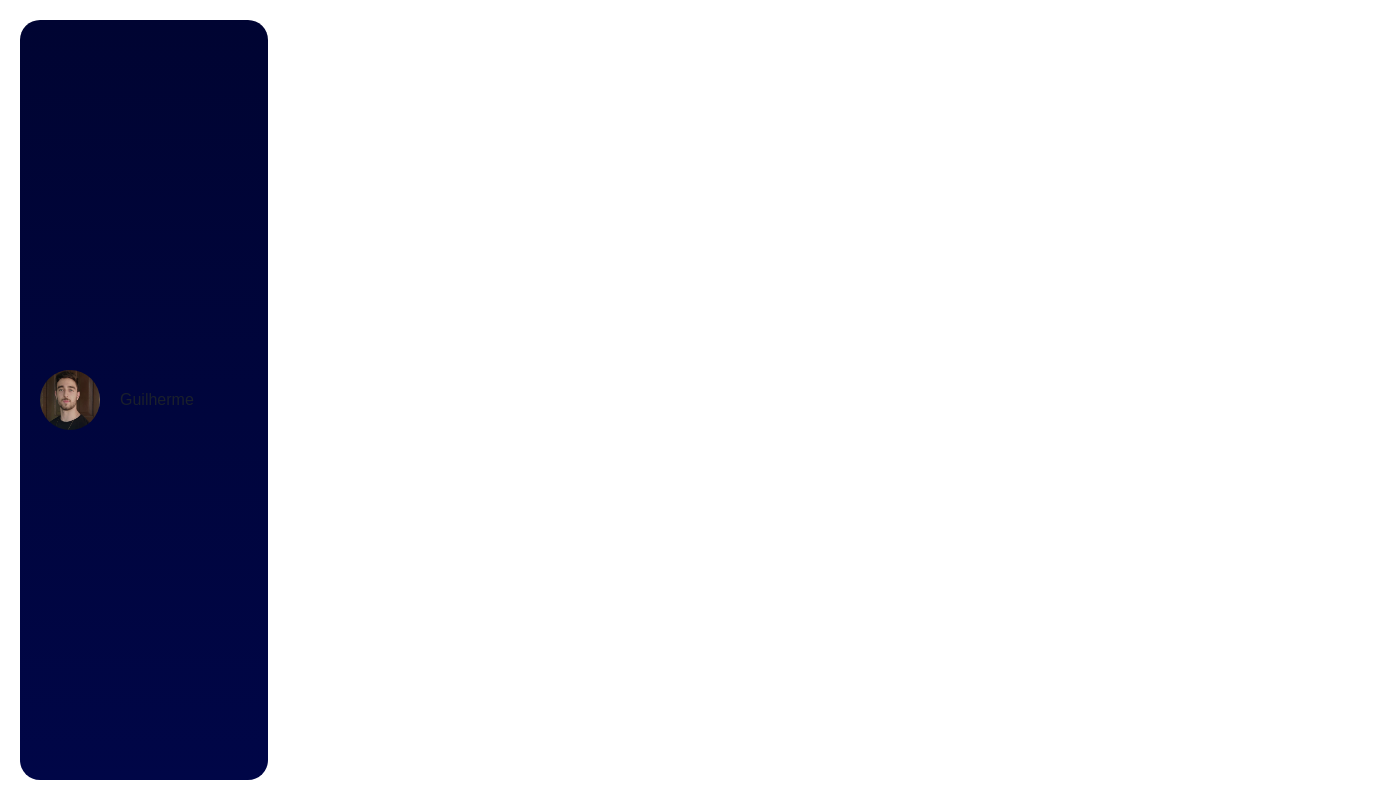
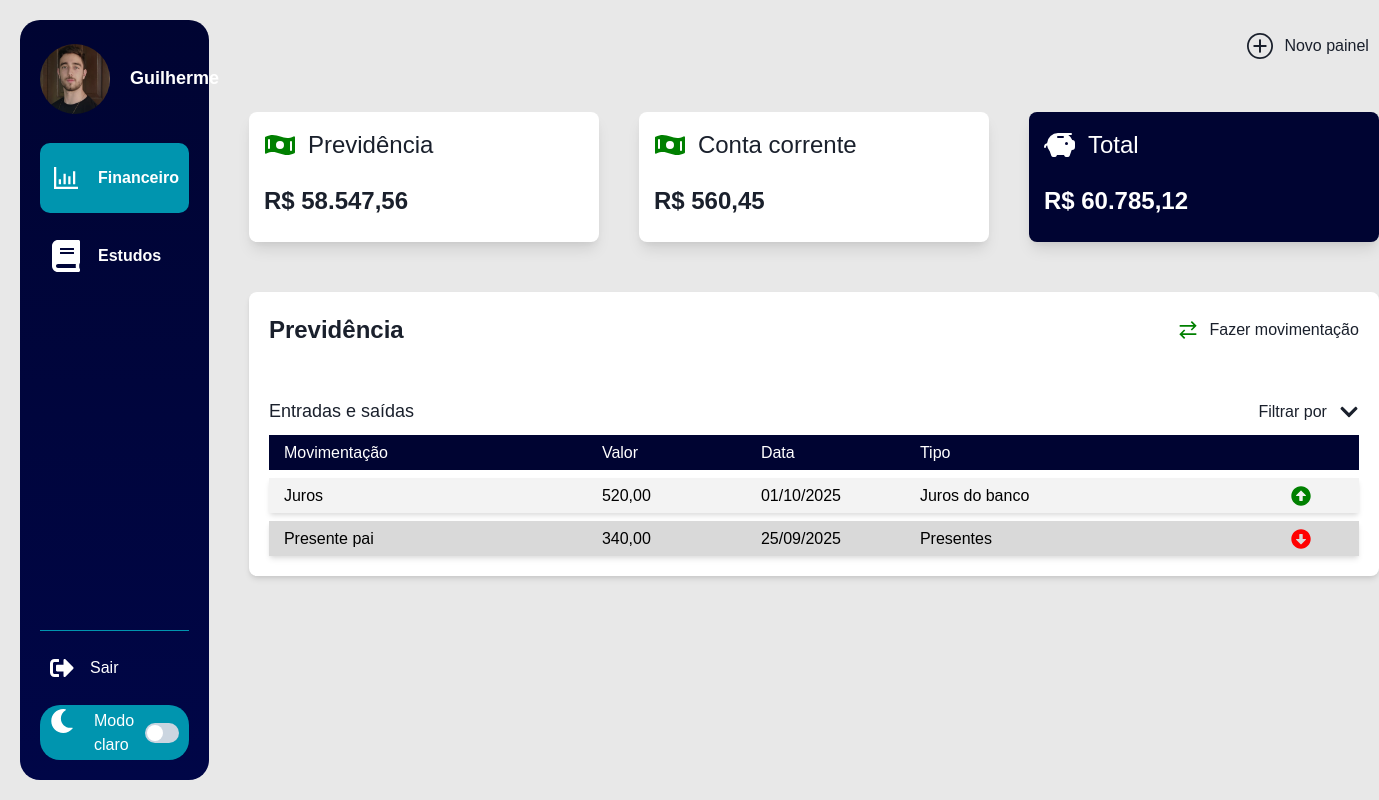
Before and after one commit to GuilhermeNairne/projeto-pessoal-frontend, a Next.js app: page /financeiro in a window 1280 px wide. Shown: the whole page, 1379 px wide, since content can reach past the window. Built offline with nearby package versions, Linux system fonts and the light colour scheme.

Commit message:
Menu e iniciando tela de financeiro

```diff
--- a/package.json
+++ b/package.json
@@ -15,7 +15,8 @@
     "framer-motion": "^12.23.24",
     "next": "16.0.3",
     "react": "19.2.0",
-    "react-dom": "19.2.0"
+    "react-dom": "19.2.0",
+    "react-icons": "^5.5.0"
   },
   "devDependencies": {
     "@types/node": "^20",
--- a/src/app/financeiro/page.tsx
+++ b/src/app/financeiro/page.tsx
@@ -1,12 +1,140 @@
 "use client";
 
 import { Menu } from "@/componnents/menu";
-import { Flex } from "@chakra-ui/react";
+import { PainelContas } from "@/componnents/painel-contas";
+import { Box, Flex, HStack, Icon, Stack, Text } from "@chakra-ui/react";
+import { IoIosAddCircleOutline } from "react-icons/io";
+import { GrTransaction } from "react-icons/gr";
+import {
+  FaChevronDown,
+  FaArrowAltCircleUp,
+  FaArrowAltCircleDown,
+} from "react-icons/fa";
+
+const ocorrenciasPrevidencia = [
+  {
+    nome: "Juros",
+    valor: "520,00",
+    data: "01/10/2025",
+    tipo: "Juros do banco",
+    movimentacao: "entrada",
+  },
+  {
+    nome: "Presente pai",
+    valor: "340,00",
+    data: "25/09/2025",
+    tipo: "Presentes",
+    movimentacao: "saida",
+  },
+];
 
 export default function Financeiro() {
   return (
-    <Flex w={"100%"} h={"100%"} p={"20px"}>
+    <Flex w={"100%"} h={"100%"} p={"20px"} flexDir={"row"} gap={10}>
       <Menu />
+
+      <Flex flexDir={"column"}>
+        <HStack justifyContent={"flex-end"} mt={"10px"} mr={"10px"}>
+          <Icon as={IoIosAddCircleOutline} boxSize={"8"} />
+          <Text>Novo painel</Text>
+        </HStack>
+
+        <PainelContas />
+
+        <Box
+          display={"flex"}
+          flexDir={"column"}
+          bg={"white"}
+          boxShadow={"md"}
+          mt={"50px"}
+          p={"20px"}
+          borderRadius={"8px"}
+        >
+          <HStack display={"flex"} justifyContent={"space-between"}>
+            <Text fontSize={"2xl"} fontWeight={"bold"}>
+              Previdência
+            </Text>
+            <Box display={"flex"} flexDir={"row"} alignItems={"center"} gap={3}>
+              <Icon as={GrTransaction} boxSize={"5"} color={"green"} />
+              <Text>Fazer movimentação</Text>
+            </Box>
+          </HStack>
+
+          <HStack
+            display={"flex"}
+            justifyContent={"space-between"}
+            alignItems={"center"}
+            mt={"50px"}
+          >
+            <Text fontSize={"lg"}>Entradas e saídas</Text>
+            <Box display={"flex"} flexDir={"row"} alignItems={"center"} gap={3}>
+              <Text>Filtrar por</Text>
+              <Icon as={FaChevronDown} boxSize={"5"} />
+            </Box>
+          </HStack>
+
+          <Stack mt={"10px"}>
+            <Box
+              display={"flex"}
+              flexDir={"row"}
+              bg={"menu_principal"}
+              w={"full"}
+              h={"35px"}
+              alignItems={"center"}
+              px={"15px"}
+            >
+              <Text w={"30%"} color={"white"}>
+                Movimentação
+              </Text>
+              <Text w={"15%"} color={"white"}>
+                Valor
+              </Text>
+              <Text w={"15%"} color={"white"}>
+                Data
+              </Text>
+              <Text w={"15%"} color={"white"}>
+                Tipo
+              </Text>
+              <Text w={"10%"} color={"white"}></Text>
+            </Box>
+            {ocorrenciasPrevidencia.map((occ, index) => (
+              <Box
+                boxShadow={"md"}
+                display={"flex"}
+                flexDir={"row"}
+                bg={index % 2 === 0 ? "#F3F3F3" : "#D9D9D9"}
+                w={"full"}
+                h={"35px"}
+                alignItems={"center"}
+                px={"15px"}
+              >
+                <Text w={"30%"} color={"black"}>
+                  {occ.nome}
+                </Text>
+                <Text w={"15%"} color={"black"}>
+                  {occ.valor}
+                </Text>
+                <Text w={"15%"} color={"black"}>
+                  {occ.data}
+                </Text>
+                <Text w={"35%"} color={"black"}>
+                  {occ.tipo}
+                </Text>
+                <Icon
+                  w={"10%"}
+                  as={
+                    occ.movimentacao === "entrada"
+                      ? FaArrowAltCircleUp
+                      : FaArrowAltCircleDown
+                  }
+                  color={occ.movimentacao === "entrada" ? "green" : "red"}
+                  boxSize={"5"}
+                />
+              </Box>
+            ))}
+          </Stack>
+        </Box>
+      </Flex>
     </Flex>
   );
 }
--- a/src/app/layout.tsx
+++ b/src/app/layout.tsx
@@ -24,16 +24,16 @@ export default function RootLayout({
       <body
         className={`${geistSans.variable} ${geistMono.variable}`}
         style={{
-          height: "10vh",
+          height: "100vh",
+          // height: "100%",
           width: "100%",
-          minHeight: "100vh",
+          // minHeight: "100vh",
           display: "flex",
           flexDirection: "column",
+          backgroundColor: "#E8E8E8",
         }}
       >
-        <Box h="100%">
-          <ChakraProvider theme={myTheme}>{children}</ChakraProvider>
-        </Box>
+        <ChakraProvider theme={myTheme}>{children}</ChakraProvider>
       </body>
     </html>
   );
--- a/src/app/mytheme.ts
+++ b/src/app/mytheme.ts
@@ -12,7 +12,8 @@ const myTheme = extendTheme({
     verde700: "#339c00",
     cinza: "gray",
     cinza_hover: "#E8E8E8",
-    cinza_200: "#F0F0F0",
+    cinza_200: "#f5f5f513",
+    cinza_400: "#e5e5e5ff",
     cinza_600: "#ccc",
     cinza_700: "#C0C0C0",
     cinza_900: "#9D9D9D",
@@ -21,6 +22,7 @@ const myTheme = extendTheme({
     preto: "black",
     menu_principal: "#000432",
     menu_secundario: "#000647",
+    menu_selecionado: "#0095AF",
   },
   breakpoints: {
     celular: "320px",
--- a/src/componnents/menu.tsx
+++ b/src/componnents/menu.tsx
@@ -1,24 +1,124 @@
-import { Box, Flex, HStack, Image, Text } from "@chakra-ui/react";
-import NextImage from "next/image";
+import { usePathname } from "next/navigation";
+import { AiOutlineBarChart } from "react-icons/ai";
+import { FaBook, FaSignOutAlt, FaMoon } from "react-icons/fa";
+
+import {
+  Box,
+  Button,
+  Flex,
+  HStack,
+  Icon,
+  Image,
+  Stack,
+  Switch,
+  Text,
+} from "@chakra-ui/react";
 
 export function Menu() {
+  const pathname = usePathname();
+
   return (
     <Flex
-      w={"20%"}
+      w={"17%"}
       h={"100%"}
       bgGradient="linear(to-b, menu_principal, menu_secundario)"
       borderRadius={"20px"}
       p={"20px"}
+      pt={"35px"}
+      flexDir={"column"}
+      justifyContent={"space-between"}
     >
-      <Box display={"flex"} flexDir={"row"} alignItems={"center"} gap={5}>
-        <Image
-          w={"60px"}
-          h={"60px"}
-          src="/foto_perfil.png"
-          borderRadius={"100%"}
-        />
-        <Text>Guilherme</Text>
-      </Box>
+      <Flex flexDir={"column"}>
+        <Box
+          display={"flex"}
+          flexDir={"row"}
+          gap={5}
+          h={"10%"}
+          alignItems={"center"}
+          mt={"10px"}
+        >
+          <Image
+            w={"70px"}
+            h={"70px"}
+            src="/foto_perfil.png"
+            borderRadius={"100%"}
+          />
+          <Text color={"white"} fontWeight={"bold"} fontSize={"18px"}>
+            Guilherme
+          </Text>
+        </Box>
+
+        <Stack mt={"50px"}>
+          <Button
+            display={"flex-start"}
+            w={"100%"}
+            h={"70px"}
+            bg={pathname === "/financeiro" ? "menu_selecionado" : "null"}
+            alignItems={"center"}
+            p={"10px"}
+            _hover={{
+              bg: "menu_selecionado",
+            }}
+            borderRadius={"10px"}
+          >
+            <HStack gap={4}>
+              <Icon as={AiOutlineBarChart} boxSize={"8"} color={"white"} />
+              <Text color={"white"} fontWeight={"bold"}>
+                Financeiro
+              </Text>
+            </HStack>
+          </Button>
+
+          <Button
+            display={"flex-start"}
+            w={"100%"}
+            h={"70px"}
+            bg={pathname === "/atividades" ? "menu_selecionado" : "null"}
+            alignItems={"center"}
+            p={"10px"}
+            _hover={{
+              bg: "menu_selecionado",
+            }}
+            borderRadius={"10px"}
+          >
+            <HStack gap={4}>
+              <Icon as={FaBook} boxSize={"8"} color={"white"} />
+              <Text color={"white"} fontWeight={"bold"}>
+                Estudos
+              </Text>
+            </HStack>
+          </Button>
+        </Stack>
+      </Flex>
+
+      <Flex flexDir={"column"}>
+        <Box w={"full"} h={"1px"} bg={"menu_selecionado"} />
+
+        <HStack gap={4} mt={"25px"} ml={"10px"}>
+          <Icon as={FaSignOutAlt} boxSize={"6"} color={"white"} />
+          <Text fontWeight={"semi-bold"} color={"white"}>
+            Sair
+          </Text>
+        </HStack>
+
+        <Box
+          w={"100%"}
+          h={"55px"}
+          borderRadius={"20px"}
+          bg={"menu_selecionado"}
+          alignItems={"center"}
+          display={"flex"}
+          p={"10px"}
+          mt={"25px"}
+          justifyContent={"space-between"}
+        >
+          <Box display={"flex"} flexDir={"row"} gap={5}>
+            <Icon as={FaMoon} boxSize={"6"} color={"white"} />
+            <Text color={"white"}>Modo claro</Text>
+          </Box>
+          <Switch size={"md"} />
+        </Box>
+      </Flex>
     </Flex>
   );
 }
--- /dev/null
+++ b/src/componnents/painel-contas.tsx
@@ -0,0 +1,67 @@
+import { Box, HStack, Icon, Text } from "@chakra-ui/react";
+import { PiMoneyWavyFill, PiPiggyBankFill } from "react-icons/pi";
+
+const contas = [
+  {
+    nome: "Previdência",
+    valor: "58.547,56",
+  },
+  {
+    nome: "Conta corrente",
+    valor: "560,45",
+  },
+];
+
+export function PainelContas() {
+  return (
+    <HStack mt={"50px"}>
+      <Box gap={10} display={"flex"}>
+        {contas.map((conta) => (
+          <Box
+            display={"flex"}
+            flexDir={"column"}
+            bg={"white"}
+            p={"15px"}
+            borderRadius={"8px"}
+            w={"350px"}
+            h={"130px"}
+            boxShadow={"lg"}
+          >
+            <HStack gap={3}>
+              <Icon as={PiMoneyWavyFill} boxSize={"8"} color={"green"} />
+              <Text fontSize={"2xl"}>{conta.nome}</Text>
+            </HStack>
+            <Text mt={"20px"} fontWeight={"bold"} fontSize={"2xl"}>
+              R$ {conta.valor}
+            </Text>
+          </Box>
+        ))}
+        <Box
+          display={"flex"}
+          flexDir={"column"}
+          bg={"menu_principal"}
+          p={"15px"}
+          borderRadius={"8px"}
+          w={"350px"}
+          h={"130px"}
+          boxShadow={"lg"}
+        >
+          <HStack gap={3}>
+            <Icon as={PiPiggyBankFill} boxSize={"8"} color={"white"} />
+            <Text fontSize={"2xl"} color={"white"}>
+              Total
+            </Text>
+          </HStack>
+          <Text
+            mt={"20px"}
+            fontWeight={"bold"}
+            fontSize={"2xl"}
+            color={"white"}
+          >
+            R$ 60.785,12
+          </Text>
+        </Box>
+      </Box>
+    </HStack>
+  );
+}
```
Also changed, not shown: 1 other file (tests, documents, lock files or other folders).
